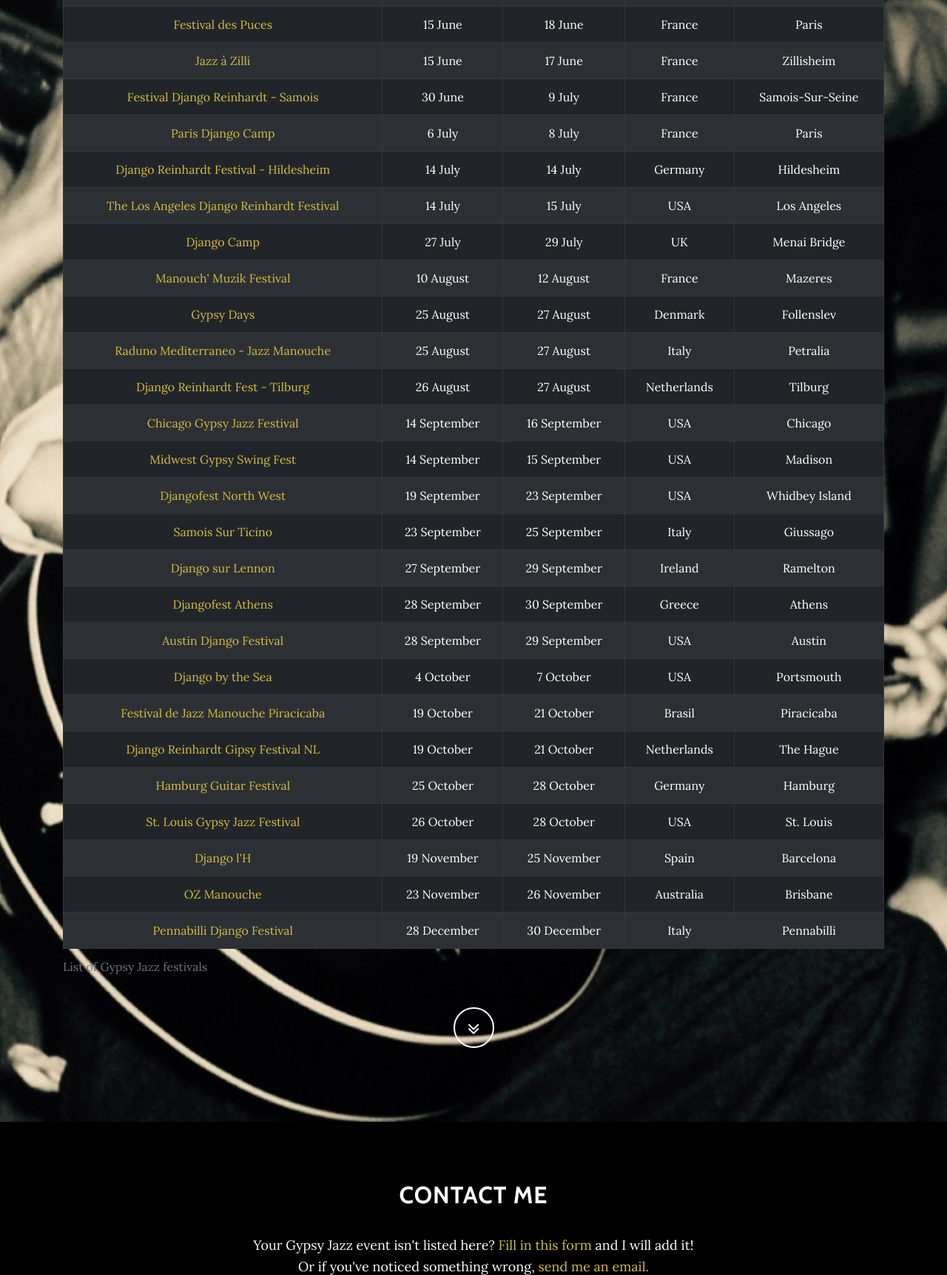
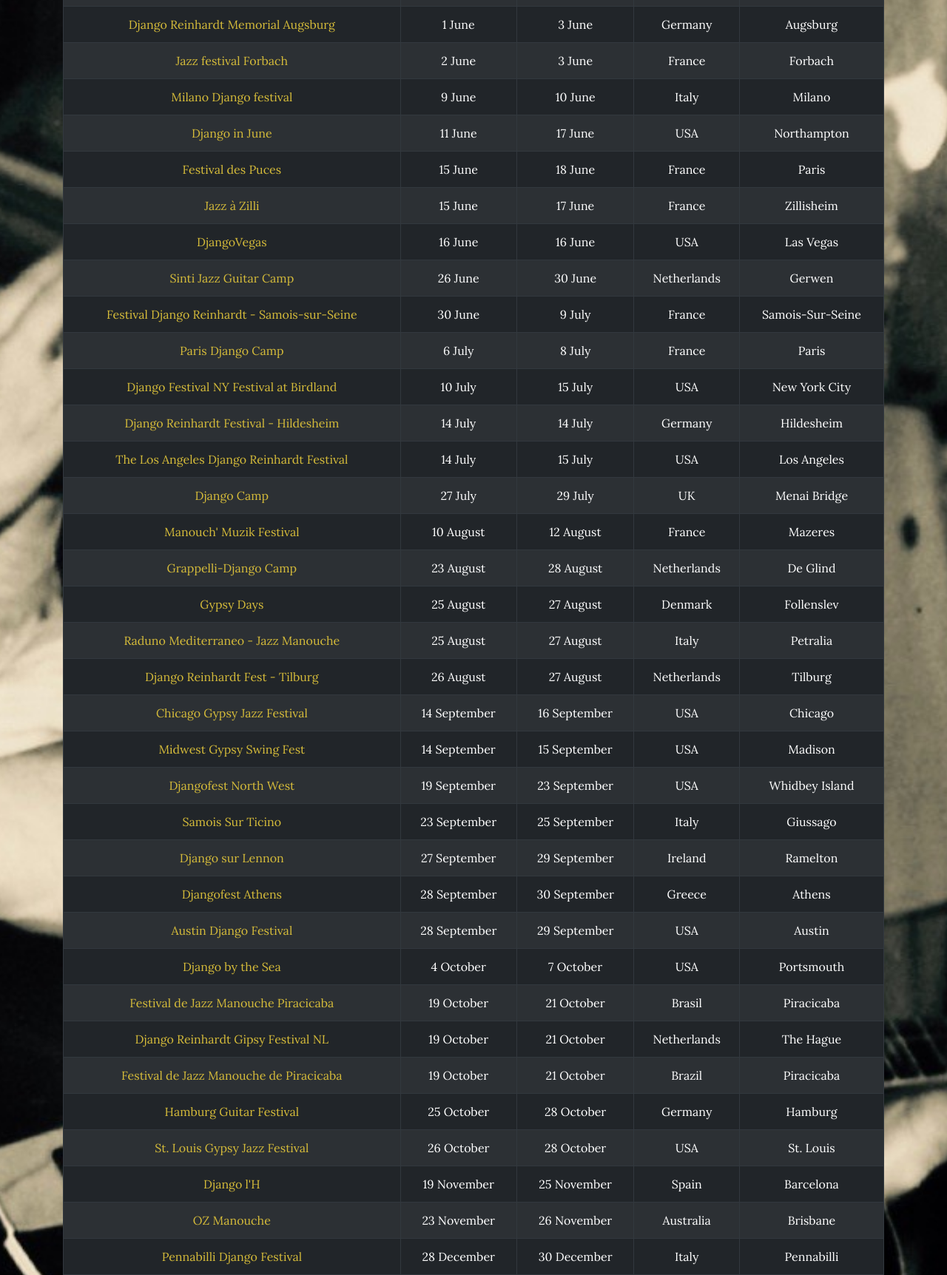
Before and after one commit to tbouttaz/GypsyJazzAgenda, a website: page public/index.html in a window 1280 px wide. Shown: the part 2880-4604 px from the top of the page at 74% size. Drawn offline with nearby package versions, Linux system fonts and the light colour scheme.

Commit message:
Adding data to the Agenda

```diff
--- a/public/index.html
+++ b/public/index.html
@@ -143,6 +143,13 @@
                       <td>Oslo</td>
                     </tr>
                     <tr>
+                      <td><a target="_blank" href="https://www.evensi.us/15th-annual-django-reinhardt-festival-fw-arts-avenue/234898048">Annual Django Reinhardt Festival: Fort Worth</a></td>
+                      <td>19 January</td>
+                      <td>21 January</td>
+                      <td>USA</td>
+                      <td>Fort Worth</td>
+                    </tr>
+                    <tr>
                       <td><a target="_blank" href="http://djangoamsterdam.com/">Django Amsterdam</a></td>
                       <td>26 January</td>
                       <td>28 January</td>
@@ -171,11 +178,32 @@
                       <td>Menai Bridge</td>
                     </tr>
                     <tr>
+                      <td><a target="_blank" href="https://www.facebook.com/events/148097862572815/">The Victoria Django Festival 2018</a></td>
+                      <td>23 March</td>
+                      <td>25 March</td>
+                      <td>USA</td>
+                      <td>Victoria</td>
+                    </tr>
+                    <tr>
                       <td><a target="_blank" href="http://www.nepalgypsyjazz.com/">Nepal Gypsy Jazz Festival</a></td>
                       <td>28 March</td>
                       <td>6 April</td>
                       <td>Nepal</td>
                       <td>Kathmandu</td>
+                    </tr>
+                    <tr>
+                      <td><a target="_blank" href="https://www.facebook.com/GypsyJazzFestivalColorado/">GypsyJazz Festival Colorado</a></td>
+                      <td>21 April</td>
+                      <td>22 April</td>
+                      <td>USA</td>
+                      <td>Estes Park</td>
+                    </tr>
+                    <tr>
+                      <td><a target="_blank" href="http://www.djangoreinhardt.it/">Associazione Jazz Manouche Django Reinhardt</a></td>
+                      <td>23 April</td>
+                      <td>29 April</td>
+                      <td>Italy</td>
+                      <td>Turin</td>
                     </tr>
                     <tr>
                       <td><a target="_blank" href="http://www.welcome-in-tziganie.com/">Welcome in Tziganie</a></td>
@@ -269,7 +297,21 @@
                       <td>Zillisheim</td>
                     </tr>
                     <tr>
-                      <td><a target="_blank" href="http://www.festivaldjangoreinhardt.com/">Festival Django Reinhardt - Samois</a></td>
+                      <td><a target="_blank" href="https://www.facebook.com/pg/DjangoVegas">DjangoVegas</a></td>
+                      <td>16 June</td>
+                      <td>16 June</td>
+                      <td>USA</td>
+                      <td>Las Vegas</td>
+                    </tr>
+                    <tr>
+                      <td><a target="_blank" href="https://www.sintimusic.nl/sinti-jazz-guitar-camp-2018/">Sinti Jazz Guitar Camp</a></td>
+                      <td>26 June</td>
+                      <td>30 June</td>
+                      <td>Netherlands</td>
+                      <td>Gerwen</td>
+                    </tr>
+                    <tr>
+                      <td><a target="_blank" href="http://www.festivaldjangoreinhardt.com/">Festival Django Reinhardt - Samois-sur-Seine</a></td>
                       <td>30 June</td>
                       <td>9 July</td>
                       <td>France</td>
@@ -281,6 +323,13 @@
                       <td>8 July</td>
                       <td>France</td>
                       <td>Paris</td>
+                    </tr>
+                    <tr>
+                      <td><a target="_blank" href="http://www.djangobirdland.com/">Django Festival NY Festival at Birdland</a></td>
+                      <td>10 July</td>
+                      <td>15 July</td>
+                      <td>USA</td>
+                      <td>New York City</td>
                     </tr>
                     <tr>
                       <td><a target="_blank" href="https://festival-django-reinhardt.de/">Django Reinhardt Festival - Hildesheim</a></td>
@@ -309,6 +358,13 @@
                       <td>12 August</td>
                       <td>France</td>
                       <td>Mazeres</td>
+                    </tr>
+                    <tr>
+                      <td><a target="_blank" href="https://www.facebook.com/events/1126712430797017/">Grappelli-Django Camp</a></td>
+                      <td>23 August</td>
+                      <td>28 August</td>
+                      <td>Netherlands</td>
+                      <td>De Glind</td>
                     </tr>
                     <tr>
                       <td><a target="_blank" href="https://www.facebook.com/events/1943532989193141/">Gypsy Days</a></td>
@@ -402,11 +458,53 @@
                       <td>The Hague</td>
                     </tr>
                     <tr>
+                      <td><a target="_blank" href="https://www.facebook.com/pg/festivaldejazzmanouche">Festival de Jazz Manouche de Piracicaba</a></td>
+                      <td>19 October</td>
+                      <td>21 October</td>
+                      <td>Brazil</td>
+                      <td>Piracicaba</td>
+                    </tr>
+                    <tr>
                       <td><a target="_blank" href="https://gitarrehamburg.de/hamburger-gitarrenfestival/kuenstler/">Hamburg Guitar Festival</a></td>
                       <td>25 October</td>
                       <td>28 October</td>
                       <td>Germany</td>
                       <td>Hamburg</td>
+                    </tr>
+                    <tr>
+                      <td><a target="_blank" href="https://www.facebook.com/StLouisGypsyJazzFestival/">St. Louis Gypsy Jazz Festival</a></td>
+                      <td>26 October</td>
+                      <td>28 October</td>
+                      <td>USA</td>
+                      <td>St. Louis</td>
+                    </tr>
+                    <tr>
+                      <td><a target="_blank" href="https://www.facebook.com/DjangoLH/">Django l&#39;H</a></td>
+                      <td>19 November</td>
+                      <td>25 November</td>
+                      <td>Spain</td>
+                      <td>Barcelona</td>
+                    </tr>
+                    <tr>
+                      <td><a target="_blank" href="http://www.ozmanouche.com/">OZ Manouche</a></td>
+                      <td>23 November</td>
+                      <td>26 November</td>
+                      <td>Australia</td>
+                      <td>Brisbane</td>
+                    </tr>
+                    <tr>
+                      <td><a target="_blank" href="http://www.pennabillidjangofestival.com/">Pennabilli Django Festival</a></td>
+                      <td>28 December</td>
+                      <td>30 December</td>
+                      <td>Italy</td>
+                      <td>Pennabilli</td>
+                    </tr>
+                    <tr>
+                      <td><a target="_blank" href="https://djangofolllies.be/">Djangofolllies</a></td>
+                      <td>15 January</td>
+                      <td>15 January</td>
+                      <td>Belgium</td>
+                      <td>Bruxelles</td>
                     </tr>
                     <tr>
                       <td><a target="_blank" href="https://www.facebook.com/StLouisGypsyJazzFestival/">St. Louis Gypsy Jazz Festival</a></td>
```
